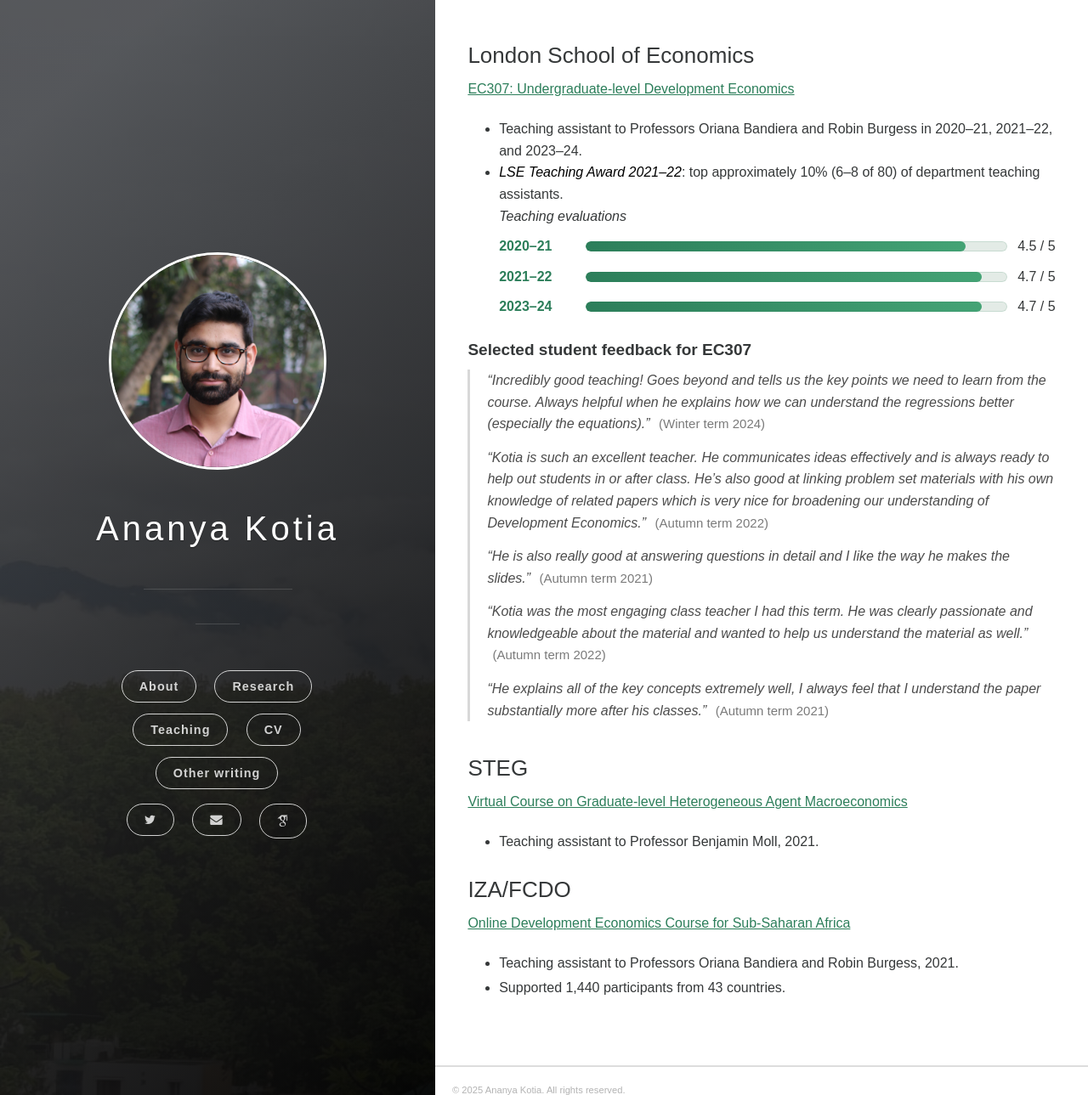
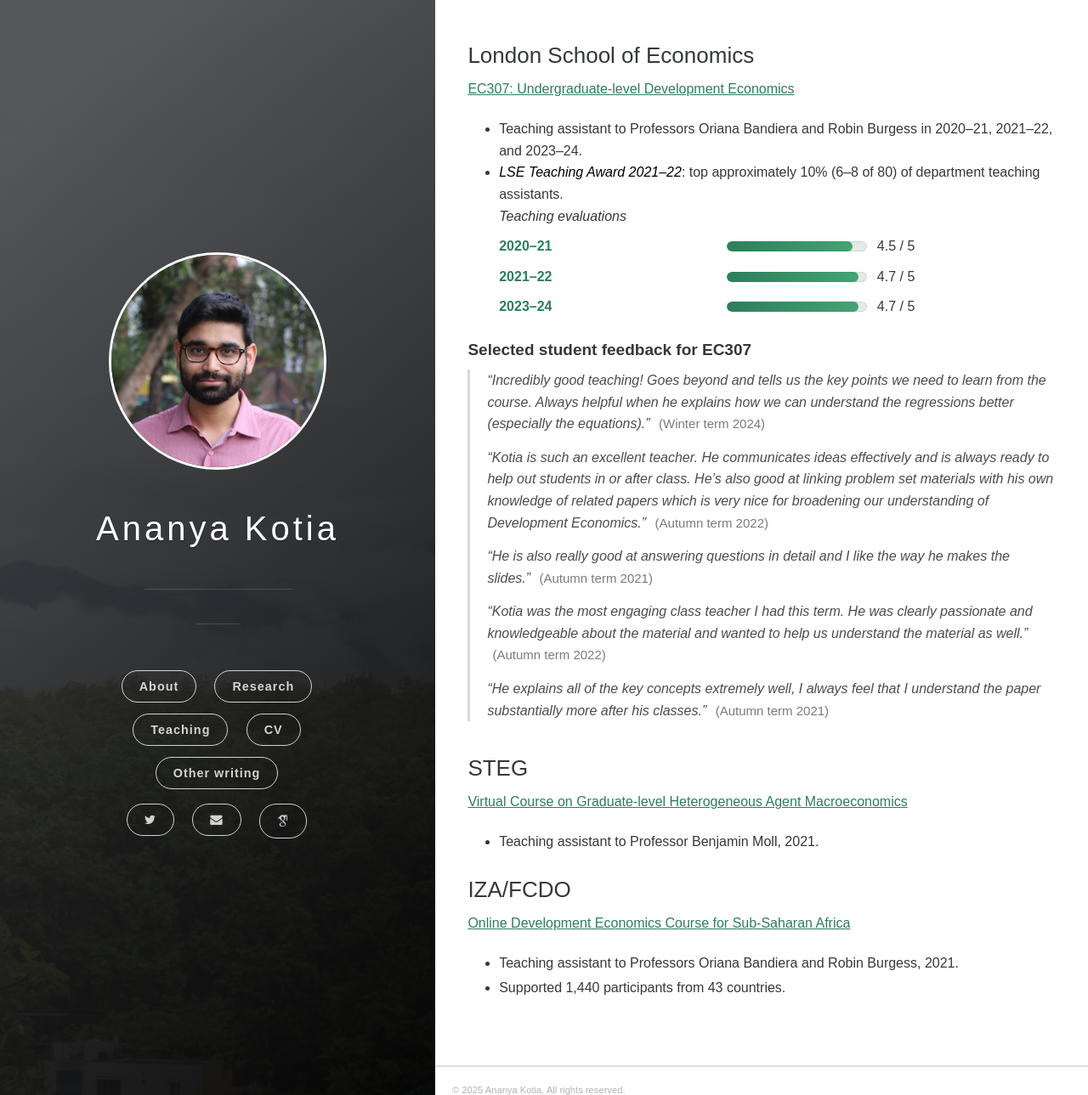
Before and after one commit to ananyakotia/ananyakotia.github.io, a Jekyll site: the page built from pages/teaching.markdown, in a window 1280 px wide and 1289 px high. Shown: the whole window at 85% size. Built offline with Jekyll 4.4.1, drawn with Linux system fonts in a browser that asks for light colours; some web fonts are replaced.

Commit message:
Update main.scss

```diff
--- a/css/main.scss
+++ b/css/main.scss
@@ -287,6 +287,7 @@ ul.no-bullets li {
   text-align:left;
 }
 
+
 @media all and (min-width: 961px) {
   .content-wrapper {
     max-width: 1100px;
@@ -354,7 +355,7 @@ ul.no-bullets li {
 
 .teaching-page .evaluation-entry {
   display: grid;
-  grid-template-columns: auto 1fr auto;
+  grid-template-columns: auto auto auto;
   align-items: center;
   gap: 12px;
 }
@@ -371,6 +372,8 @@ ul.no-bullets li {
   border-radius: 999px;
   height: 12px;
   overflow: hidden;
+  width: min(100%, 260px);
+  justify-self: start;
 }
 
 .teaching-page .evaluation-bar::before {
```
